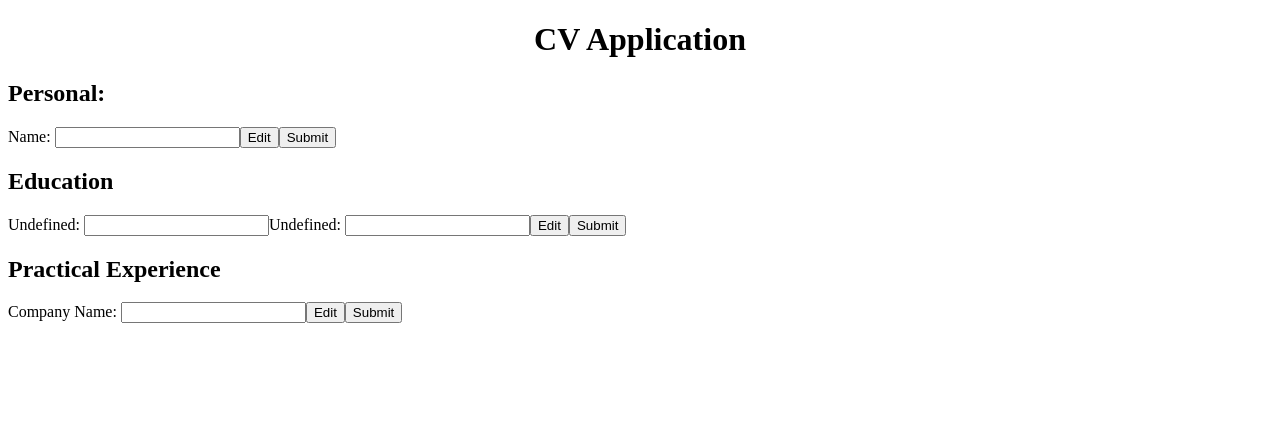
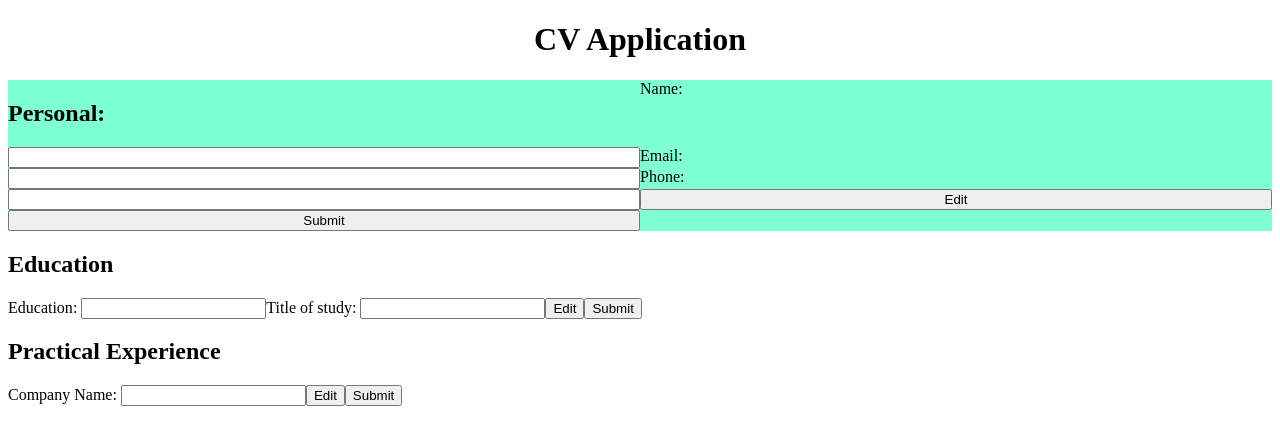
Before and after one commit to WenardKen57/cv-application, a React (Vite) app: page / in a window 1280 px wide. Shown: the top 444 px of the page. Built offline with nearby package versions, Linux system fonts and the light colour scheme.

Commit message:
Add input required and remove Input component
Input component just makes things complicated and hard to maintain.
When I want to add something to the input I have to add it to the
components parameter.

```diff
--- a/src/components/EducationSection.jsx
+++ b/src/components/EducationSection.jsx
@@ -1,5 +1,13 @@
 import Section from "./Section";
 
 export default function EducationSection() {
-  return <Section name="Education" inputs={{ school: "", ass: "" }} />;
+  return (
+    <Section
+      name="Education"
+      inputs={{
+        school: { type: "text", label: "Education", value: "" },
+        titleOfStudy: { type: "text", label: "Title of study" },
+      }}
+    />
+  );
 }
--- a/src/components/Input.jsx
+++ b/src/components/Input.jsx
@@ -1,9 +1,9 @@
 export default function Input({
   placeholder = "",
-  label,
+  label = "No label",
   type = "text",
   id,
-  value,
+  value = "",
   onChange,
 }) {
   return (
--- a/src/components/PersonalSection.jsx
+++ b/src/components/PersonalSection.jsx
@@ -1,7 +1,16 @@
 import Section from "./Section";
+import "./style/PersonalSectionStyle.css"
 
 export default function PersonalSection() {
   return (
-    <Section name="Personal: " inputs={{ name: {type: "text", label:"Name", value:""} }} />
+    <Section
+      name="Personal: "
+      className={"personalSection"}
+      inputs={{
+        name: { type: "text", label: "Name", value: "" },
+        email: { type: "email", label: "Email" },
+        phone: { type: "text", label: "Phone", required: true },
+      }}
+    />
   );
 }
--- a/src/components/Section.jsx
+++ b/src/components/Section.jsx
@@ -1,7 +1,7 @@
 import { useState } from "react";
 import Input from "./Input";
 
-export default function Section({ name = "No name", inputs = { null: null } }) {
+export default function Section({ name = "No name", className, inputs = { null: null } }) {
   const [section, setSection] = useState(inputs);
   const [isEdit, setIsEdit] = useState(true);
 
@@ -15,22 +15,33 @@ export default function Section({ name = "No name", inputs = { null: null } }) {
 
   function handleInputChange(event, key) {
     const target = event.target;
-    console.log(section[key].label)
+    console.log(section[key].label);
 
-    setSection({ ...section, [key]: {...section[key], value: target.value} });
+    setSection({ ...section, [key]: { ...section[key], value: target.value } });
   }
 
   return isEdit ? (
-    <section>
+    <section className={className}>
       <h2>{name}</h2>
       {Object.entries(section).map(([key, value]) => (
-        <Input
+        // <Input
+        //   key={key}
+        //   id={key}
+        //   label={`${value.label}`}
+        //   value={value.value}
+        //   onChange={(event) => handleInputChange(event, key)}
+        // />
+        <>
+        <label htmlFor={key}>{String(value.label)}: </label>
+        <input
+          type={value.type}
           key={key}
           id={key}
-          label={`${value.label}`}
           value={value.value}
           onChange={(event) => handleInputChange(event, key)}
+          required={value.required}
         />
+        </>
       ))}
 
       <button type="button" onClick={edit}>
@@ -46,7 +57,7 @@ export default function Section({ name = "No name", inputs = { null: null } }) {
 
       {Object.entries(section).map(([key, value]) => (
         <p key={key}>
-          {section[key].label}: {section[key].value}
+          {value.label}: {value.value}
         </p>
       ))}
 
--- /dev/null
+++ b/src/components/style/PersonalSectionStyle.css
@@ -0,0 +1,5 @@
+.personalSection {
+  display: grid;
+  grid-template-columns: repeat(2, minmax(150px, 1fr));
+  background-color: aquamarine;
+}
```
